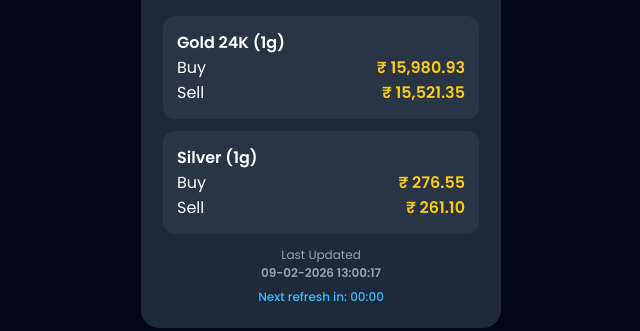
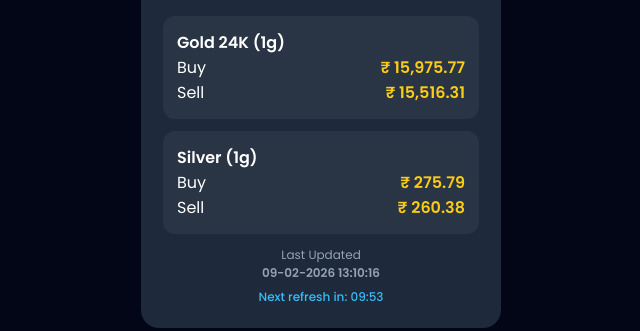
Before and after one commit to FD-J/Auragoldpricelive, a plain HTML site: page index.html in a window 1280 px wide. Shown: the part 276-607 px from the top of the page, 319-959 px from the left. Drawn offline with Linux system fonts and the light colour scheme.

Commit message:
Auto update prices

```diff
--- a/index.html
+++ b/index.html
@@ -70,12 +70,12 @@
 
 <div class="row">
 <span>Buy</span>
-<span class="price">₹ 15,980.93</span>
+<span class="price">₹ 15,975.77</span>
 </div>
 
 <div class="row">
 <span>Sell</span>
-<span class="price">₹ 15,521.35</span>
+<span class="price">₹ 15,516.31</span>
 </div>
 
 </div>
@@ -87,12 +87,12 @@
 
 <div class="row">
 <span>Buy</span>
-<span class="price">₹ 276.55</span>
+<span class="price">₹ 275.79</span>
 </div>
 
 <div class="row">
 <span>Sell</span>
-<span class="price">₹ 261.10</span>
+<span class="price">₹ 260.38</span>
 </div>
 
 </div>
@@ -101,7 +101,7 @@
 <div class="footer">
 
 Last Updated<br>
-<b>09-02-2026 13:00:17</b>
+<b>09-02-2026 13:10:16</b>
 
 <div class="timer">
 Next refresh in: <span id="countdown">--:--</span>
@@ -113,7 +113,7 @@
 
 
 <!-- Bot Timestamp -->
-<div id="botTime" data-time="1770622375" style="display:none"></div>
+<div id="botTime" data-time="1770622988" style="display:none"></div>
 
 
 <script>
```
Also changed, not shown: heartbeat.txt.
